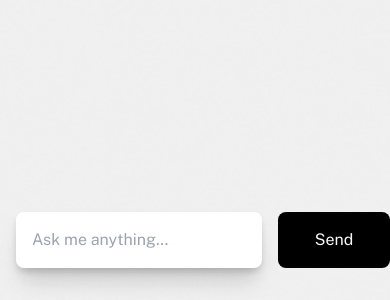
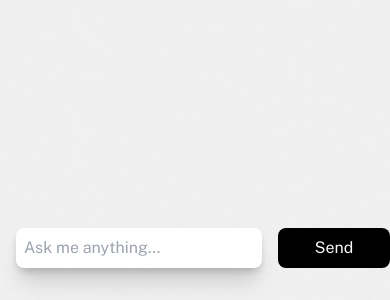
Before and after one commit to mzafarr/chatbot-be, a Next.js app: page / in a window 390 px wide. Shown: the part 544-844 px from the top of the page. Built offline with nearby package versions, Linux system fonts and the light colour scheme.

Commit message:
update padding for mobile

```diff
--- a/components/ChatWindow.tsx
+++ b/components/ChatWindow.tsx
@@ -138,7 +138,7 @@ export function ChatWindow(props: {
   }
   return (
     <div
-      className={`bg-transparent flex flex-col items-center p-4 md:p-8 rounded grow overflow-hidden ${
+      className={`bg-transparent flex flex-col items-center sm:p-8 rounded grow overflow-hidden ${
         messages.length > 0 ? "border" : ""
       }`}
     >
@@ -151,7 +151,7 @@ export function ChatWindow(props: {
       />
       {messages.length === 0 ? emptyStateComponent : ""}
       <div
-        className="flex flex-col-reverse max-w-[900px] p-8 overflow-auto transition-[flex-grow] ease-in-out"
+        className="flex flex-col-reverse max-w-[900px] sm:p-8 overflow-auto transition-[flex-grow] ease-in-out"
         ref={messageContainerRef}
       >
         {messages.length > 0
@@ -179,7 +179,7 @@ export function ChatWindow(props: {
         <div className="flex">{intemediateStepsToggle}</div>
         <div className="flex w-full mt-4 justify-center">
           <input
-            className="grow max-w-[700px] focus:outline-none mx-4 sm:mx-8 p-4 rounded-lg shadow-xl hover:shadow-lg drop-shadow-lg"
+            className="grow max-w-[700px] focus:outline-none mx-4 sm:mx-8 p-2 sm:p-4 rounded-lg shadow-xl hover:shadow-lg drop-shadow-lg"
             value={input}
             placeholder={"Ask me anything..."}
             onChange={handleInputChange}
```
